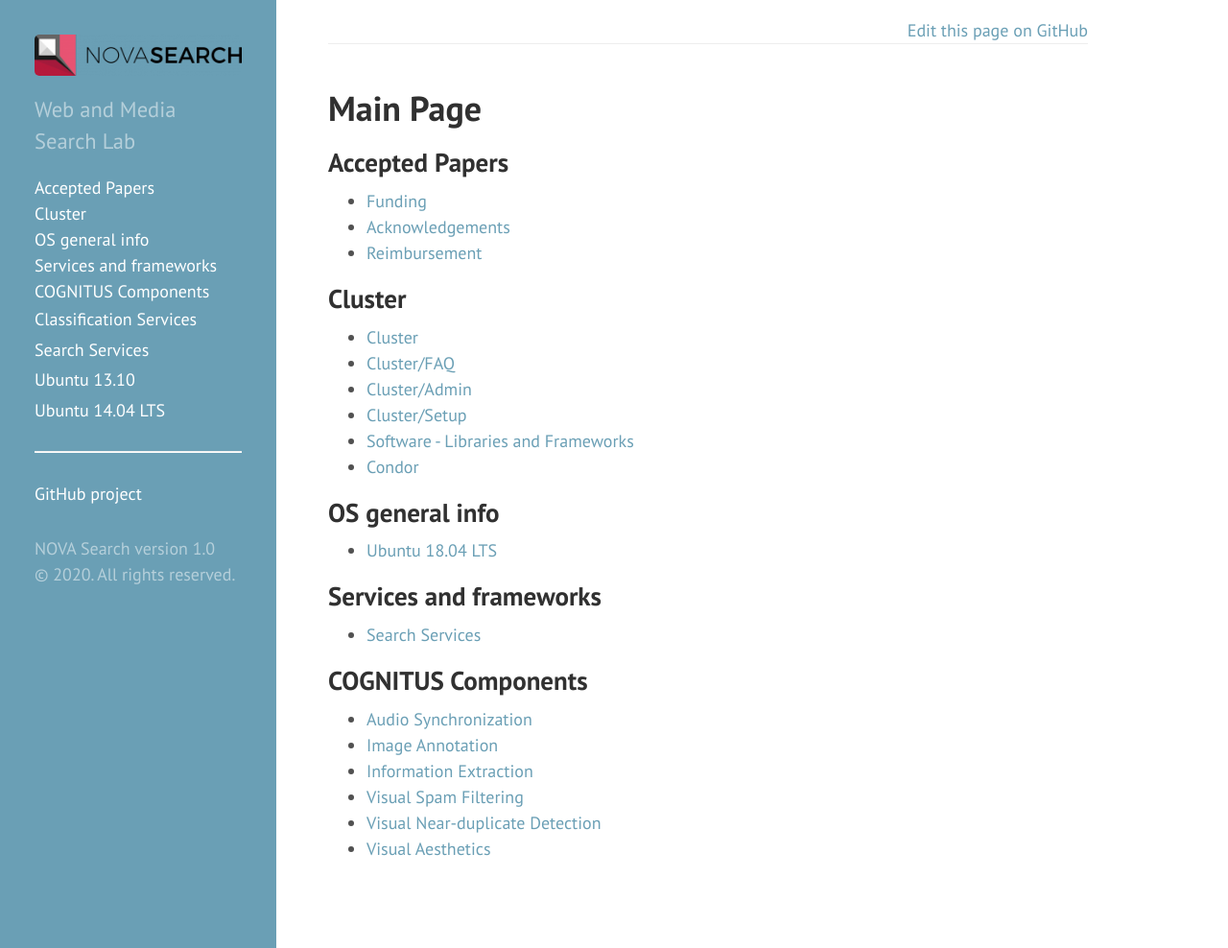
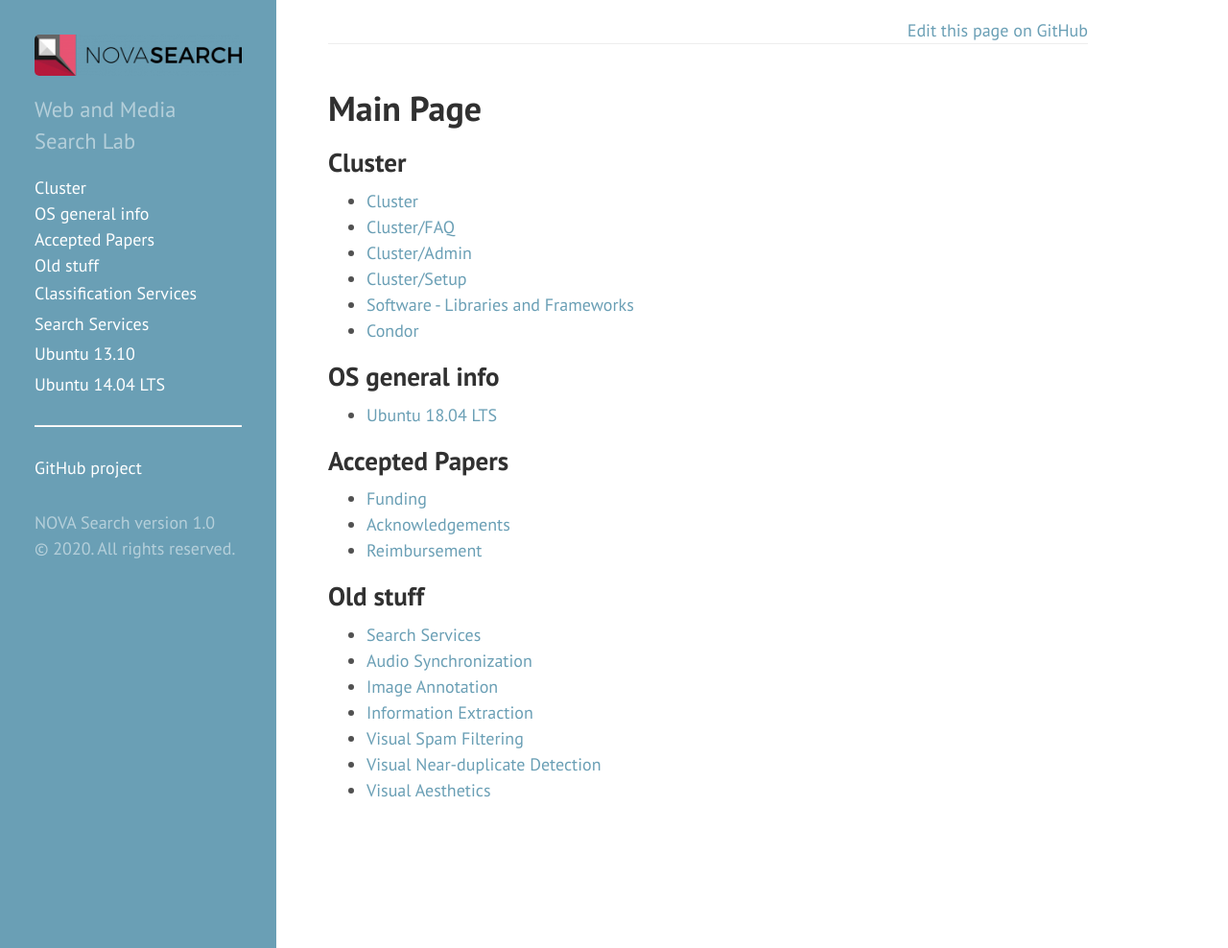
Before and after one commit to novasearch/wiki.novasearch.org, a Jekyll site: the page built from wiki/Main_Page.md, in a window 1280 px wide and 988 px high. Shown: the whole window at 96% size. Built offline with Jekyll 4.4.1, drawn with Linux system fonts in a browser that asks for light colours.

Commit message:
Update Main_Page.md

```diff
--- a/wiki/Main_Page.md
+++ b/wiki/Main_Page.md
@@ -33,14 +26,17 @@ OS general info
 
 - [Ubuntu 18.04 LTS](/wiki/Ubuntu_18.04_LTS "wikilink")
 
-Services and frameworks
+Accepted Papers
+---------------
+
+- [Funding](/wiki/Funding "wikilink")
+- [Acknowledgements](/wiki/Acknowledgements "wikilink")
+- [Reimbursement](/wiki/Reimbursement "wikilink")
+
+Old stuff
 -----------------------
 
 - [Search Services](/wiki/Search_Services "wikilink")
-
-COGNITUS Components
--------------------
-
 - [Audio Synchronization](/wiki/Audio_Synchronization "wikilink")
 - [Image Annotation](/wiki/Image_Annotation "wikilink")
 - [Information Extraction](/wiki/Information_Extraction "wikilink")
```
Also changed, not shown: other parts of wiki/Main_Page.md (+0 -7 lines).
